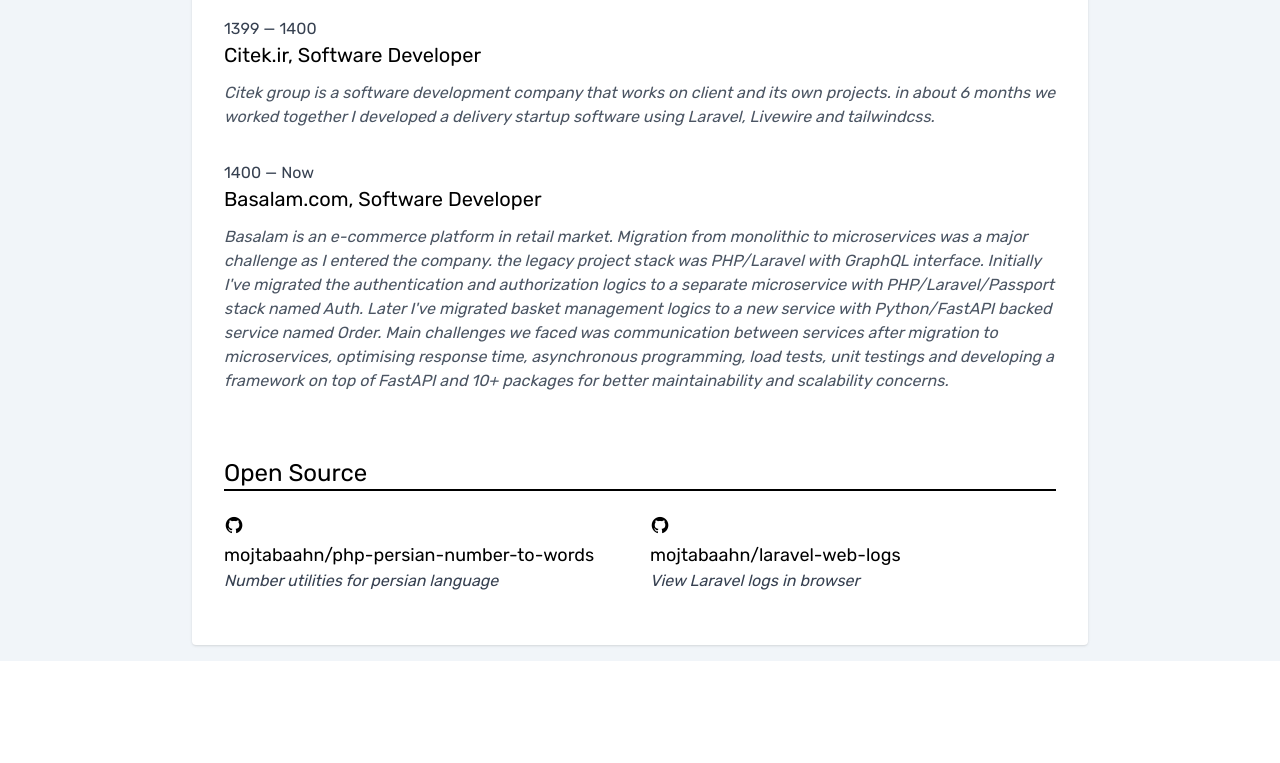
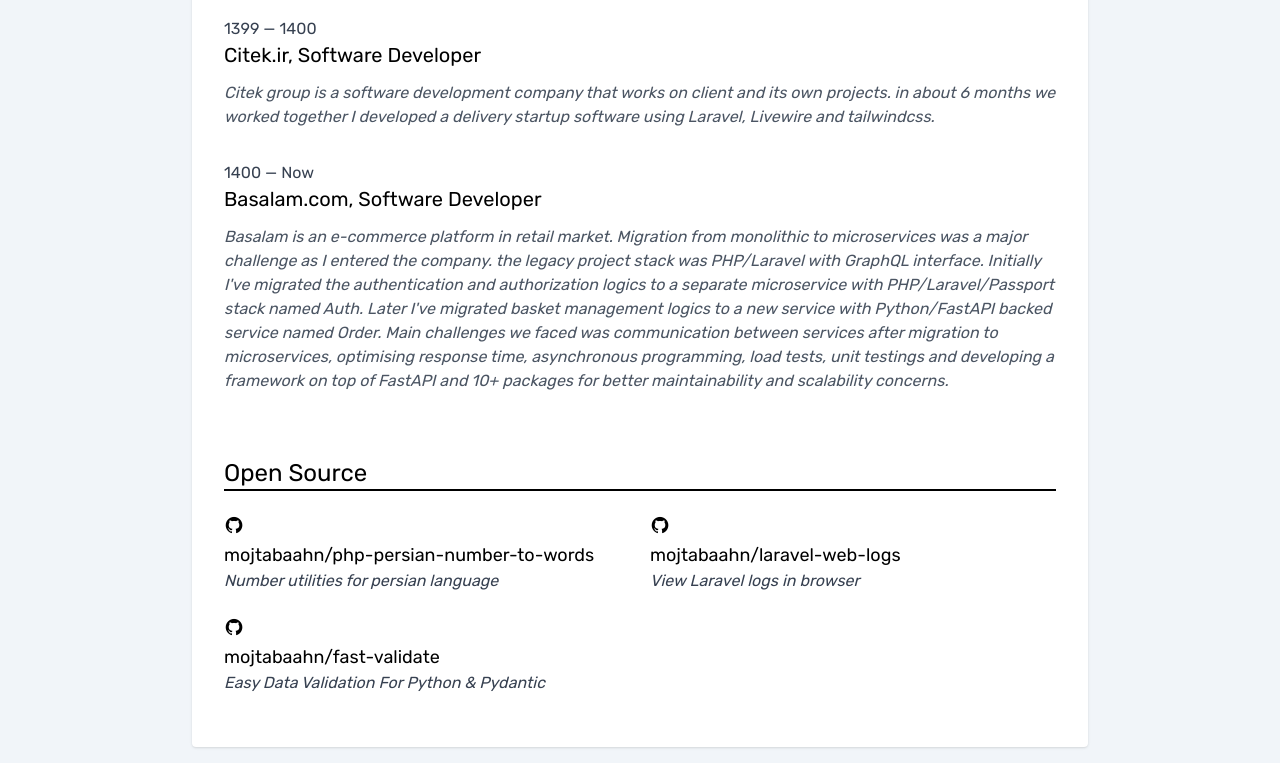
Before and after one commit to mojtabaahn/mojtabaahn.github.io, a Gatsby site: page /cv in a window 1280 px wide. Shown: the part 1003-1766 px from the top of the page. Before the commit the page ends 1664 px from the top, so only its background shows below. Built offline with nearby package versions, Linux system fonts and the light colour scheme; Gatsby itself is replaced by a stand-in of ours.

Commit message:
feat: adds fast validate to open source

```diff
--- a/src/pages/cv.js
+++ b/src/pages/cv.js
@@ -94,6 +94,7 @@
         <div className="grid md:grid-cols-2 gap-5 py-5">
             <OpenSourceItem name='PHP Persian Numbers' description='Number utilities for persian language' href='https://github.com/mojtabaahn/php-persian-number-to-words'/>
             <OpenSourceItem name='Laravel Web Logs' description='View Laravel logs in browser' href='https://github.com/mojtabaahn/laravel-web-logs'/>
+            <OpenSourceItem name='Fast Validate' description='Easy Data Validation For Python & Pydantic' href='https://github.com/mojtabaahn/fast-validate'/>
         </div>
     </div>
 )
```
